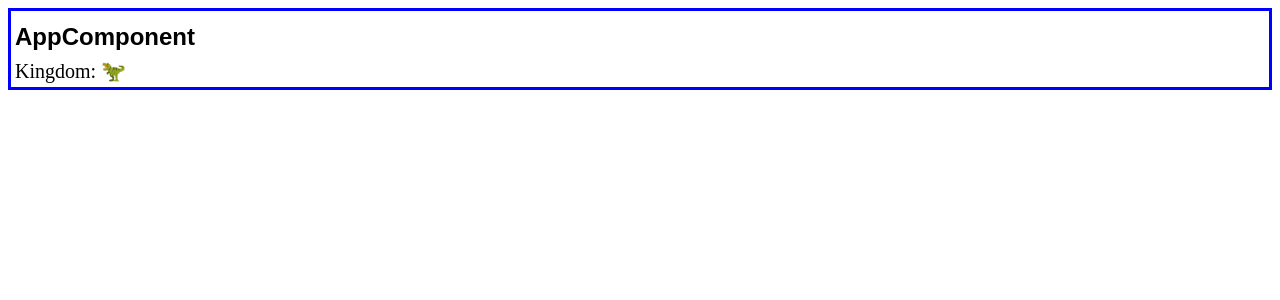
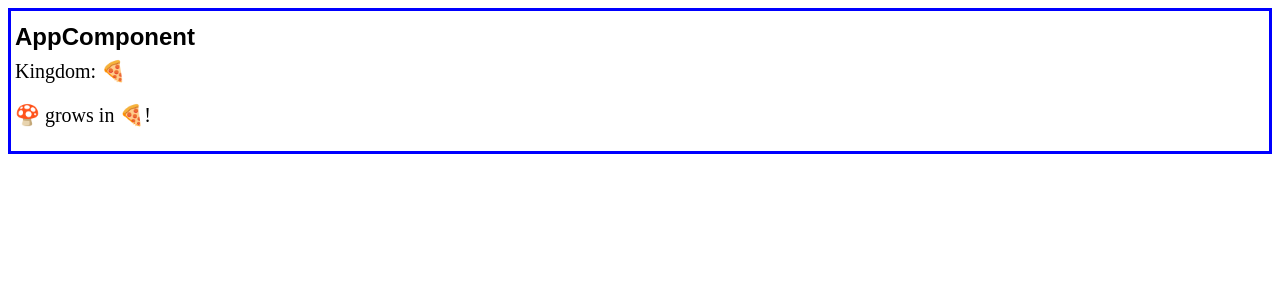
Before and after one commit to urish/injector-trees-demo, an Angular app: page / in a window 1280 px wide. Shown: the top 300 px of the page. Built offline with nearby package versions, Linux system fonts and the light colour scheme.

Commit message:
add Mushroom component

```diff
--- a/src/app/app.component.html
+++ b/src/app/app.component.html
@@ -1,2 +1,4 @@
 <h3>AppComponent</h3>
 Kingdom: {{kingdom.name}}
+
+<app-mushroom></app-mushroom>
--- a/src/app/app.component.ts
+++ b/src/app/app.component.ts
@@ -4,7 +4,8 @@ import { KingdomService } from './kingdom.service';
 @Component({
   selector: 'app-root',
   templateUrl: './app.component.html',
-  styleUrls: ['./app.component.css']
+  styleUrls: ['./app.component.css'],
+  providers: [{ provide: KingdomService, useValue: { name: '🍕'} }]
 })
 export class AppComponent {
   constructor(public kingdom: KingdomService) {}
--- a/src/app/app.module.ts
+++ b/src/app/app.module.ts
@@ -2,10 +2,12 @@ import { BrowserModule } from '@angular/platform-browser';
 import { NgModule } from '@angular/core';
 
 import { AppComponent } from './app.component';
+import { MushroomComponent } from './mushroom/mushroom.component';
 
 @NgModule({
   declarations: [
-    AppComponent
+    AppComponent,
+    MushroomComponent
   ],
   imports: [
     BrowserModule
--- /dev/null
+++ b/src/app/mushroom/mushroom.component.html
@@ -0,0 +1,3 @@
+<p>
+  🍄 grows in {{kingdom.name}}!
+</p>
--- /dev/null
+++ b/src/app/mushroom/mushroom.component.ts
@@ -0,0 +1,16 @@
+import { Component, OnInit } from '@angular/core';
+import { KingdomService } from '../kingdom.service';
+
+@Component({
+  selector: 'app-mushroom',
+  templateUrl: './mushroom.component.html',
+  styleUrls: ['./mushroom.component.css']
+})
+export class MushroomComponent implements OnInit {
+
+  constructor(public kingdom: KingdomService) { }
+
+  ngOnInit() {
+  }
+
+}
```
Also changed, not shown: src/app/mushroom/mushroom.component.css (added), 1 other file (tests, documents, lock files or other folders).
